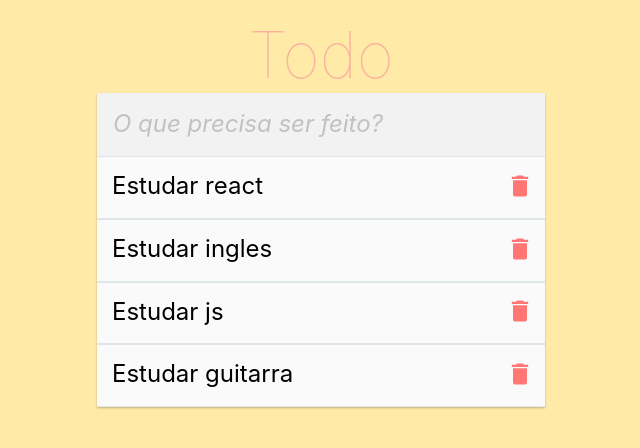
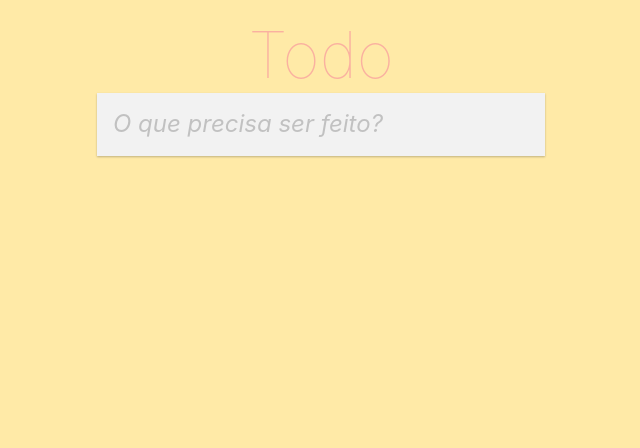
Before and after one commit to EduFleury/Todo-React, a React (Create React App) app: page / in a window 1280 px wide. Shown: the top 448 px of the page, without its empty margins (319-959 px from the left). Built offline with nearby package versions, Linux system fonts and the light colour scheme.

Commit message:
Incluindo tarefas

```diff
--- a/src/App.js
+++ b/src/App.js
@@ -3,14 +3,7 @@ import React, { useState } from 'react';
 import {MdDelete} from 'react-icons/md';
 const App = () => {
 
-  const initialTodos = [
-    {id: 1, title: "Estudar react", checked: false},
-    {id: 2, title: "Estudar ingles", checked: true},
-    {id: 3, title: "Estudar js", checked: false},
-    {id: 4, title: "Estudar guitarra", checked: true}
-  ]
-
-  const [todos, ] = useState(initialTodos);
+  const [todos, setTodos] = useState([]);
   const [value, setValue] = useState("");
   const ESCAPE_KEY = 27;
   const ENTER_KEY = 13;
@@ -21,6 +14,7 @@ const App = () => {
 
   const Submit = () =>{
     console.log("Submit", value);
+    setTodos([...todos, {id: new Date().getTime, title: value, checked: false}]);
     erase();
   }
 
```
